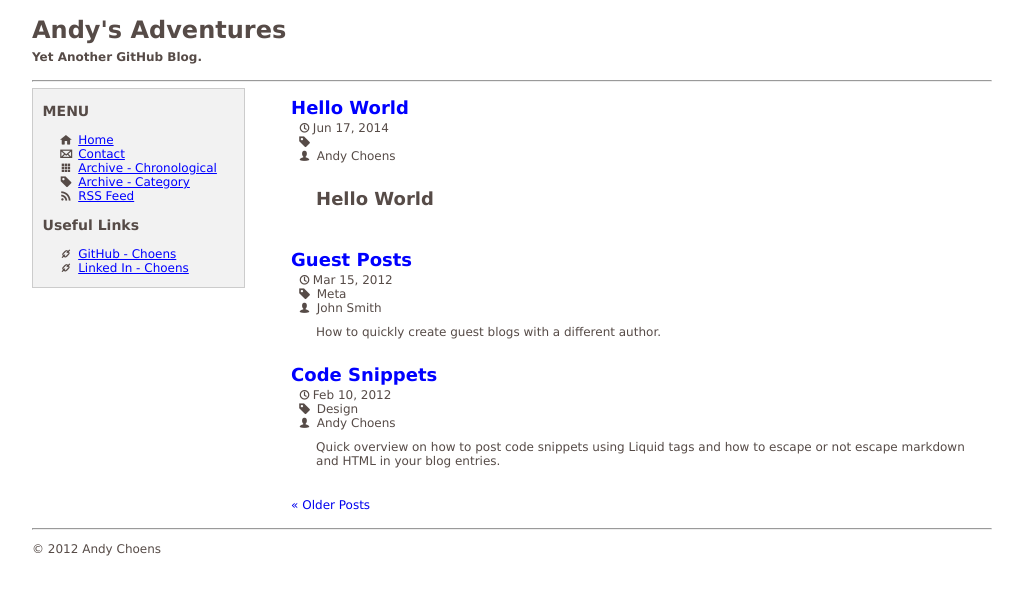
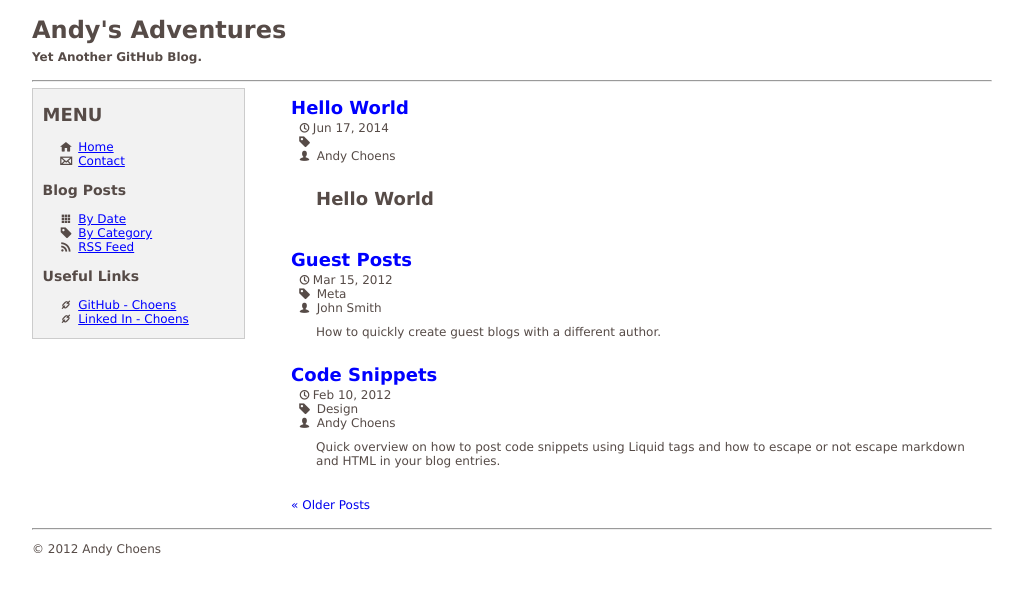
Before and after one commit to Choens/choens.github.io, a Jekyll site: the page built from index.html, in a window 1280 px wide. Shown: the top 595 px of the page, without its empty margins (26-1049 px from the left). Built offline with Jekyll 4.4.1, drawn with Linux system fonts in a browser that asks for light colours; the list of posts is cut into pages by our own code.

```diff
--- a/_layouts/default.html
+++ b/_layouts/default.html
@@ -24,16 +24,18 @@
 
         <nav>
 
-            <h3>MENU</h3>
+            <h2>MENU</h2>
 
             <ul>
                 <li><i class="icon-home"></i>   <a href="{{site.url}}/">Home</a></li>
                 <li><i class="icon-mail"></i>   <a href="{{site.url}}/contact">Contact</a></li>
-                <li><i class="icon-th"></i>     <a href="{{site.url}}/archive-chron">Archive
-                - Chronological</a></li>
-                <li><i class="icon-tag"></i>     <a href="{{site.url}}/archive-category">Archive
-                - Category</a></li>
-                <li><i class="icon-rss"></i>    <a href="{{site.url}}/feed.xml">RSS Feed</a></li>
+            </ul>
+
+            <h3>Blog Posts</h3>
+            <ul>
+              <li><i class="icon-th"></i>     <a href="{{site.url}}/archive-chron">By Date</a></li>
+              <li><i class="icon-tag"></i>     <a href="{{site.url}}/archive-category">By Category</a></li>
+              <li><i class="icon-rss"></i>    <a href="{{site.url}}/feed.xml">RSS Feed</a></li>
             </ul>
 
             <h3>Useful Links</h3>
```
